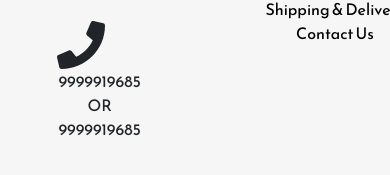
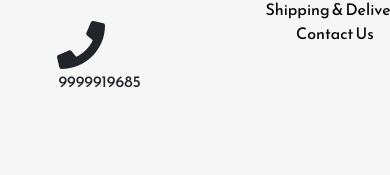
Before and after one commit to Gaurishh/bakers-nest, a React (Create React App) app in the folder frontend/: page / in a window 390 px wide. Shown: the part 2400-2575 px from the top of the page. Built offline with nearby package versions, Linux system fonts and the light colour scheme.

Commit message:
Remove duplicate phone number from footer
Removed duplicate phone number display in footer.

```diff
--- a/frontend/src/components/landing/Footer.js
+++ b/frontend/src/components/landing/Footer.js
@@ -15,8 +15,6 @@ const Footer = () => {
           <div style={{ display: "inline" }}>
             <FaPhone />
             <div style={{ float: "right" }}>
-              <p>9999919685</p>
-              <p>OR</p>
               <p>9999919685</p>
             </div>
           </div>
```
